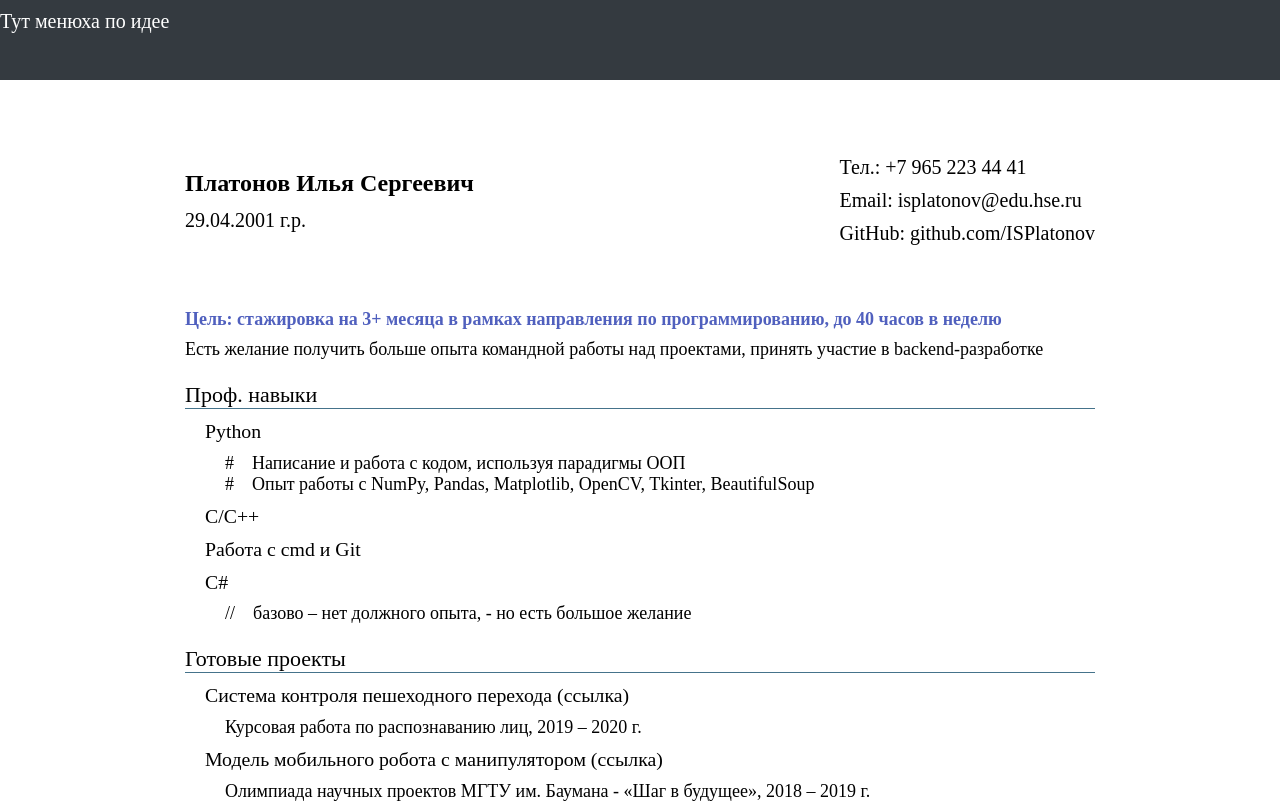
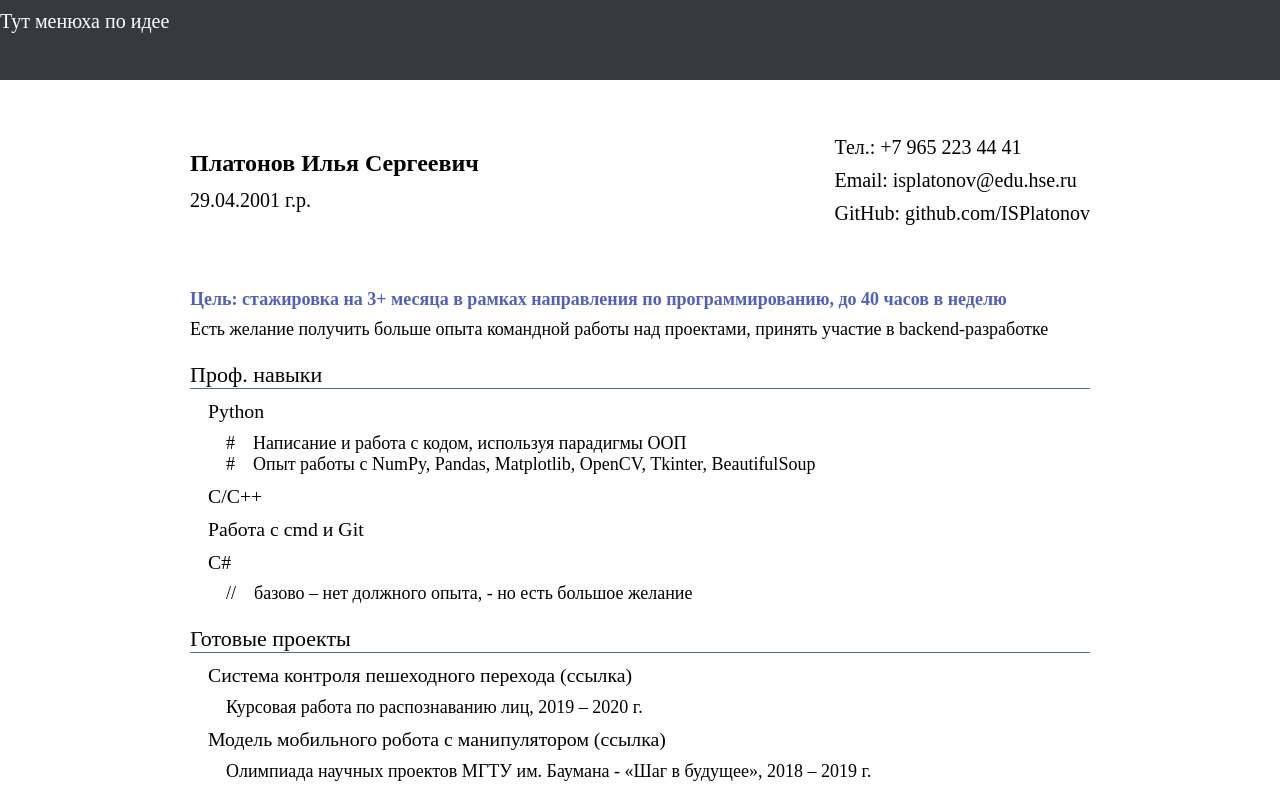
Before and after one commit to ISPlatonov/CV, a plain HTML site: page index.html in a window 1280 px wide. Shown: the top 805 px of the page. Drawn offline with Linux system fonts and the light colour scheme.

Commit message:
max-width and in % setted

```diff
--- a/index.html
+++ b/index.html
@@ -16,19 +16,17 @@
             margin: 0;
         }
 
-
-
         body {
             font-size: 20px;
             font-weight: 400;
-            min-width: 320px;
+            min-width: 16em;
             overflow-x: hidden;
             font-family: Malgun Gothic;
             width: 100%;
             color: #000;
             -webkit-font-smoothing: antialiased;
             display: block;
-            margin-top: 100px;
+            margin-top: 4em;
         }
 
         header {
@@ -42,11 +40,18 @@
             color: white;
         }
 
+        main {
+            max-width: 45em;
+            width: 80%;
+            margin: 0 auto;
+            text-align: justify;
+        }
+
         footer {
             background-color: rgb(52, 58, 64);
             height: 2em;
             margin-left: 0;
-            margin-top: 60px;
+            margin-top: 3em;
             color: white;
             bottom: 0;
             width: 100%;
@@ -54,19 +59,13 @@
         }
 
         content {
-            margin-left: 20px;
-            margin-right: 20px;
+            margin-left: 1em;
+            margin-right: 1em;
             display: block;
         }
 
         .smaller {
             font-size: 0.9em;
-        }
-
-        main {
-            width: 910px;
-            margin: 0 auto;
-            text-align: justify;
         }
 
         div {
@@ -79,7 +78,7 @@
         }
 
         #contact_info {
-            height: 200px;
+            height: 10em;
             width: 100%;
             display: inline-flex;
             justify-content: space-between;
@@ -130,9 +129,21 @@
             margin-right: 1em;
         }
 
-        @media screen and (max-width: 980px) {
+        @media screen and (max-width: 49em) {
+            body {
+                font-size: 80%;
+            }
+
             main {
                 width: 80%;
+            }
+
+            header {
+
+            }
+
+            footer{
+
             }
         }
 
```
